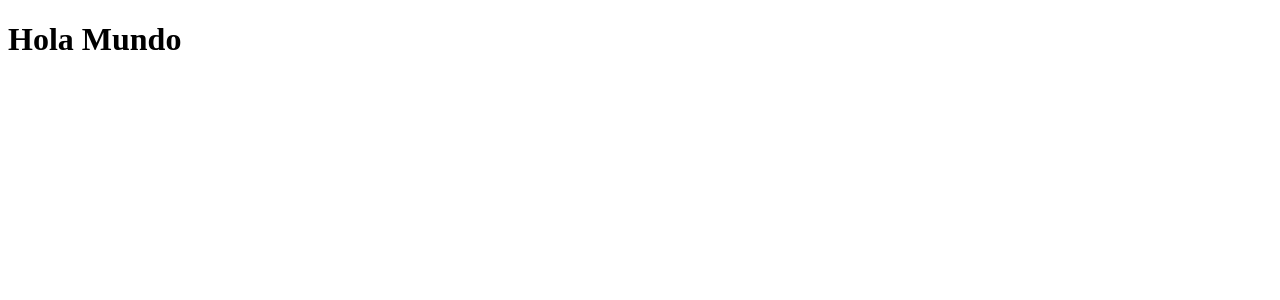
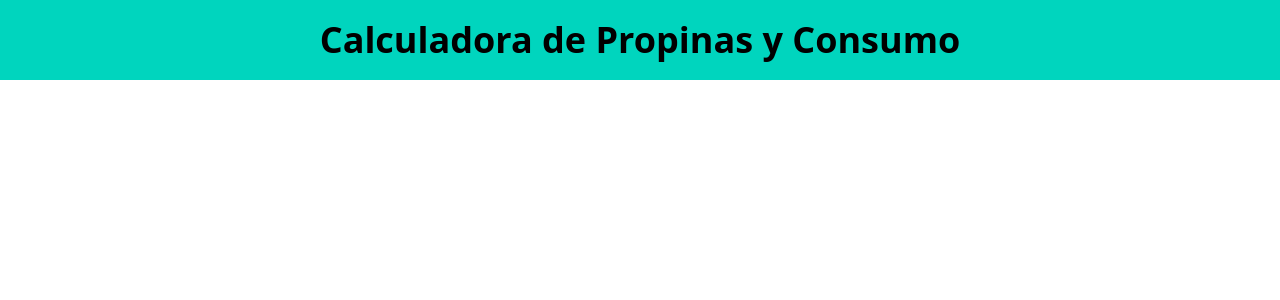
Before and after one commit to bmenc/calculadora_propinas, a React (Vite) app: page / in a window 1280 px wide. Shown: the top 300 px of the page. Built offline with nearby package versions, Linux system fonts and the light colour scheme.

Commit message:
108. Creando el Header

```diff
--- a/package.json
+++ b/package.json
@@ -10,8 +10,10 @@
     "preview": "vite preview"
   },
   "dependencies": {
+    "@tailwindcss/vite": "^4.1.17",
     "react": "^19.1.1",
-    "react-dom": "^19.1.1"
+    "react-dom": "^19.1.1",
+    "tailwindcss": "^4.1.17"
   },
   "devDependencies": {
     "@eslint/js": "^9.36.0",
--- a/src/App.tsx
+++ b/src/App.tsx
@@ -1,7 +1,9 @@
 function App() {
   return (
     <>
-      <h1>Hola Mundo</h1>
+      <header className="bg-teal-400 py-5">
+        <h1 className="text-center text-4xl font-black">Calculadora de Propinas y Consumo</h1>
+      </header>
     </>
   )
 }
--- a/src/index.css
+++ b/src/index.css
@@ -0,0 +1 @@
+@import "tailwindcss";
--- a/vite.config.ts
+++ b/vite.config.ts
@@ -1,7 +1,8 @@
 import { defineConfig } from 'vite'
 import react from '@vitejs/plugin-react-swc'
+import tailwindcss from "@tailwindcss/vite"
 
 // https://vite.dev/config/
 export default defineConfig({
-  plugins: [react()],
+  plugins: [react(), tailwindcss()],
 })
```
Also changed, not shown: 1 other file (tests, documents, lock files or other folders).
